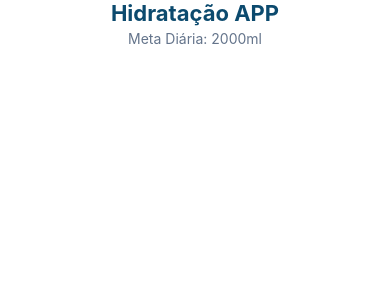
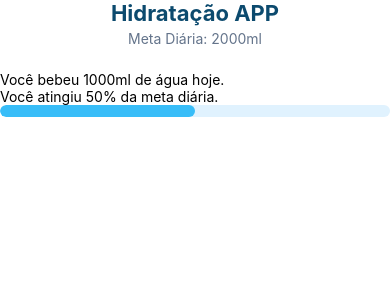
Before and after one commit to Manuely-Candido/app_hidratacao, a React Native app: screen / in a window 390 px wide. Shown: the top 300 px of the page. Built offline with nearby package versions, Linux system fonts and the light colour scheme.

Commit message:
Aplicando a lógica do progresso da barra de agua e aplicando o style

```diff
--- a/App.jsx
+++ b/App.jsx
@@ -29,12 +29,27 @@ export default function App(){
         <View>
           {/* <Text style={banana.texto}>SENAI</Text> */}
           <Header GOAL={GOAL}/>
+          <WaterProgress consumed={1000} goal={GOAL}/>
           {/*<ActionButtons />  */}
         </View>
       </SafeAreaView>
     </SafeAreaProvider>
   );
 }
+
+
+
+
+
+
+
+
+
+
+
+
+
+
 
 // objeto          StyleSheet - componente       create - método
 // const banana = StyleSheet.create({
--- a/src/components/WaterProgress.jsx
+++ b/src/components/WaterProgress.jsx
@@ -0,0 +1,61 @@
+import { View, Text, StyleSheet } from "react-native";
+import { COLORS } from "../constants/colors"
+
+
+export function WaterProgress( {consumed, goal} ){
+    const porcentagem = Math.min(Math.round((consumed/goal)*100),100)
+
+    return(
+        <View>
+            <Text>
+                Você bebeu {consumed}ml de água hoje.
+            </Text>
+            <Text>
+                Você atingiu {porcentagem}% da meta diária.
+            </Text>
+            <View style={styles.progressBarBackground}>
+                <View style={[styles.progressBarFill, { width: `${porcentagem}%` }]}></View>
+            </View>
+        </View>
+    )
+};
+
+const styles = StyleSheet.create({
+    card: {
+        backgroundColor: COLORS.cardBg,
+        borderRadius: 16,
+        padding: 20,
+        width: '100%',
+        alignItems: 'center',
+        marginBottom: 24,
+        elevation: 3,
+        shadowColor: '#000',
+        shadowOffset: { width: 0, height: 2},
+        shadowOpacity: 0.1,
+        shadowRadius: 4,
+    },
+
+    consumedText: {
+        fontSize: 36,
+        fontWeight: 'bold',
+        color: COLORS.primary,
+    },
+    percentageText: {
+        fontSize: 14,
+        color: COLORS.textMuted,
+        marginBottom: 16,
+    },
+
+    progressBarBackground: {
+        width: '100%',
+        height: 12,
+        backgroundColor: '#E0F2FE',
+        borderRadius: 6,
+        overflow: 'hidden',
+    },
+    progressBarFill: {
+        height: '100%',
+        backgroundColor: COLORS.secondary,
+        borderRadius: 6,
+    },
+});
```
